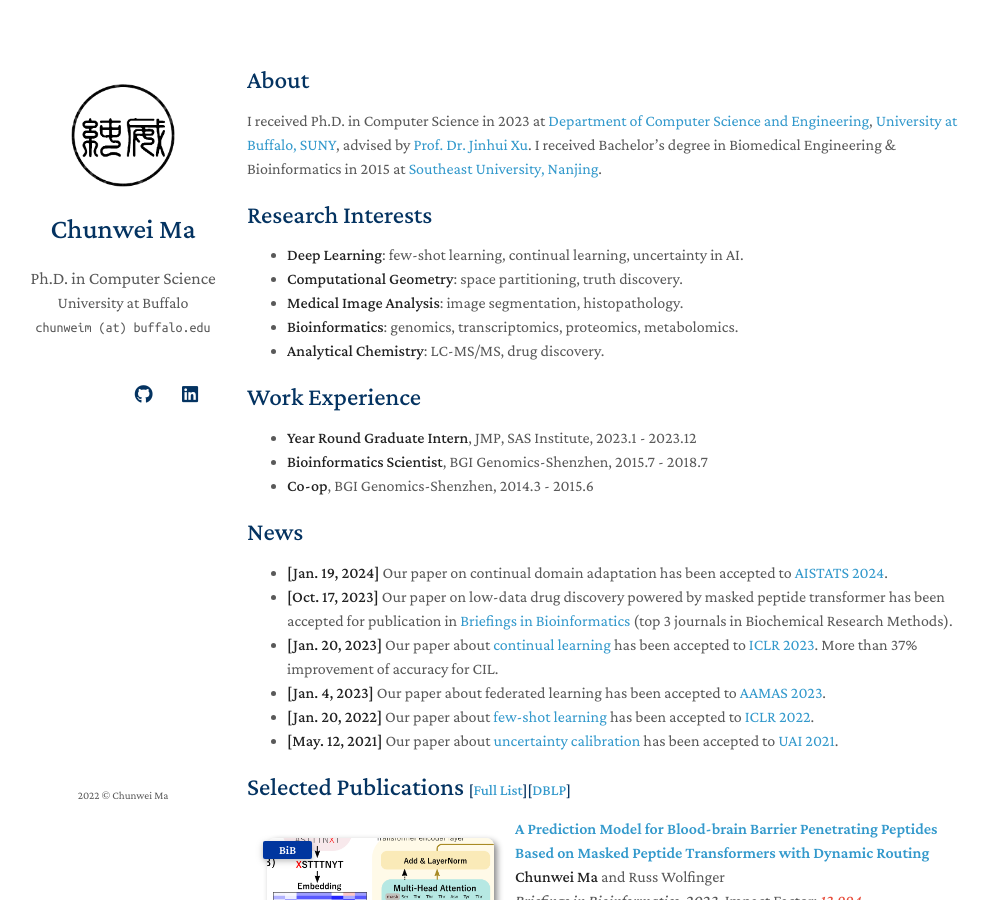
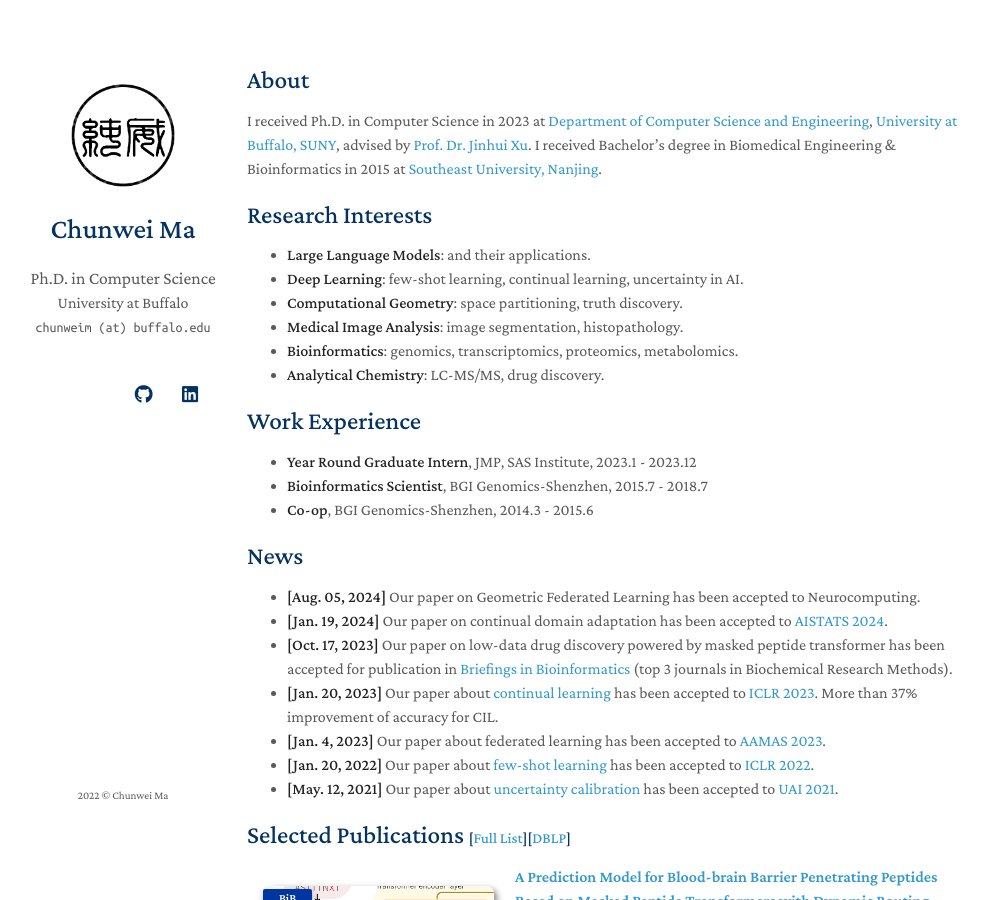
Before and after one commit to MaChunwei/MaChunwei.github.io, a Jekyll site: the page built from index.md, in a window 1280 px wide and 900 px high. Shown: the whole window, without its empty margins (153-1141 px from the left). Built offline with Jekyll 4.4.1, drawn with Linux system fonts in a browser that asks for light colours; nearby versions of some CDN libraries; a style sheet for code colours, icons or effects is not loaded; our own code applies the rules of GitHub Pages for plain Markdown files.

Commit message:
Update index.md

```diff
--- a/index.md
+++ b/index.md
@@ -11,6 +11,7 @@ I received Ph.D. in Computer Science in 2023 at [Department of Computer Science
 <!--
 My research interest is **deep learning** powered by (high dimensional) **computational geometry**.
 -->
+- **Large Language Models**: and their applications.
 - **Deep Learning**: few-shot learning, continual learning, uncertainty in AI.
 - **Computational Geometry**: space partitioning, truth discovery.
 - **Medical Image Analysis**: image segmentation, histopathology.
@@ -28,6 +29,7 @@ My research interest is **deep learning** powered by (high dimensional) **comput
 
 ## News
 
+- **[Aug. 05, 2024]** Our paper on Geometric Federated Learning has been accepted to Neurocomputing.
 - **[Jan. 19, 2024]** Our paper on continual domain adaptation has been accepted to [
 AISTATS 2024](https://aistats.org/aistats2024/).
 - **[Oct. 17, 2023]** Our paper on low-data drug discovery powered by masked peptide transformer has been accepted for publication in [Briefings in Bioinformatics](https://academic.oup.com/bib) (top 3 journals in Biochemical Research Methods).
```
